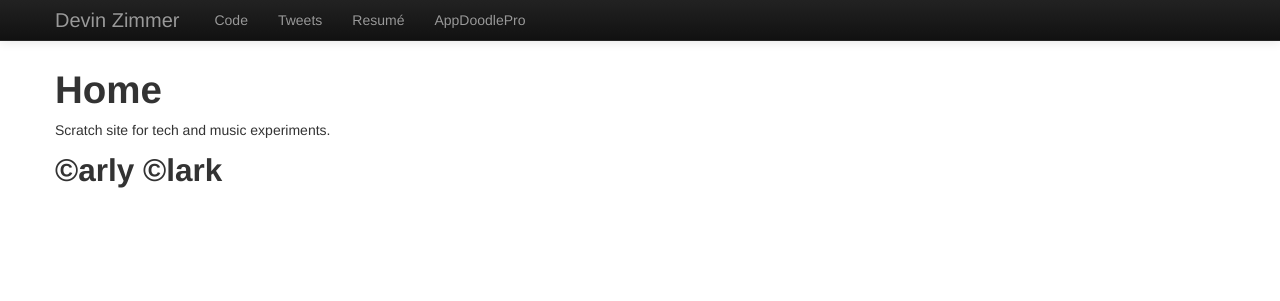
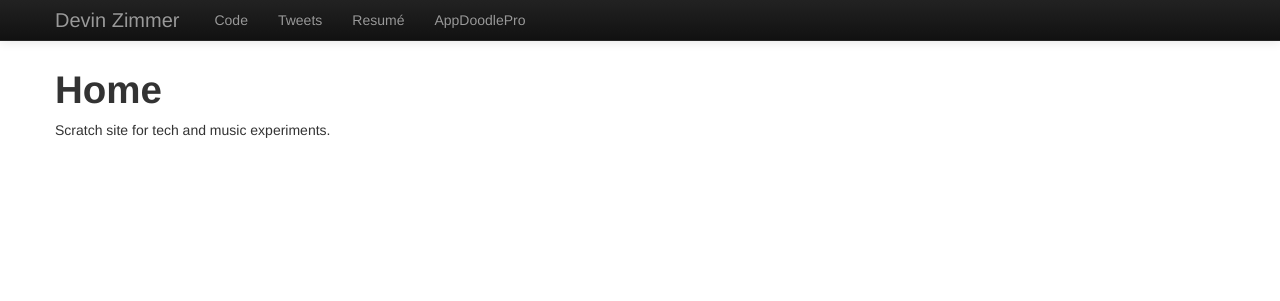
Before and after one commit to devZdev/devinzimmer, a PHP site: page / in a window 1280 px wide. Shown: the top 301 px of the page. Run offline with PHP 8.4, Linux system fonts and the light colour scheme.

Commit message:
Commenting out copyright carly

```diff
--- a/index.php
+++ b/index.php
@@ -1,4 +1,3 @@
-
 <!DOCTYPE html>
 <html lang="en">
   <head>
@@ -57,7 +56,7 @@
 
       <h1>Home</h1>
       <p>Scratch site for tech and music experiments.</p>
-      <h2>&copy;arly &copy;lark</h2>
+      <!-- <h2>&copy;arly &copy;lark</h2> -->
 
     </div> <!-- /container -->
 
```
